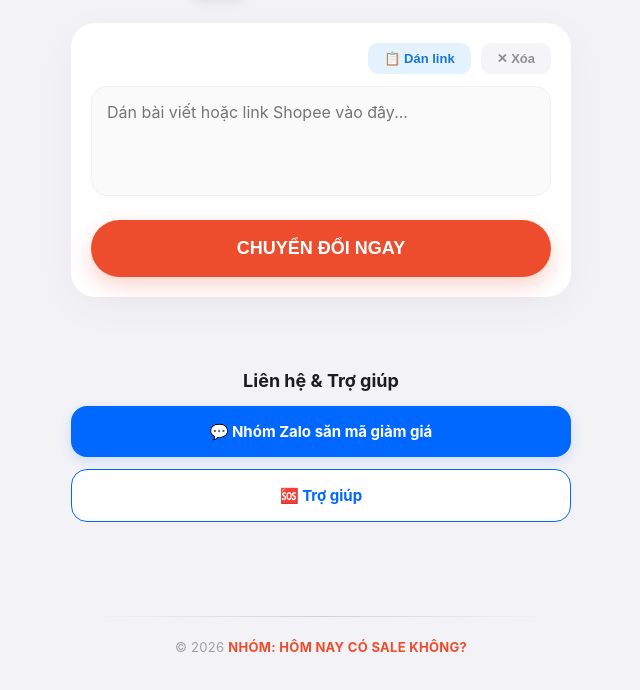
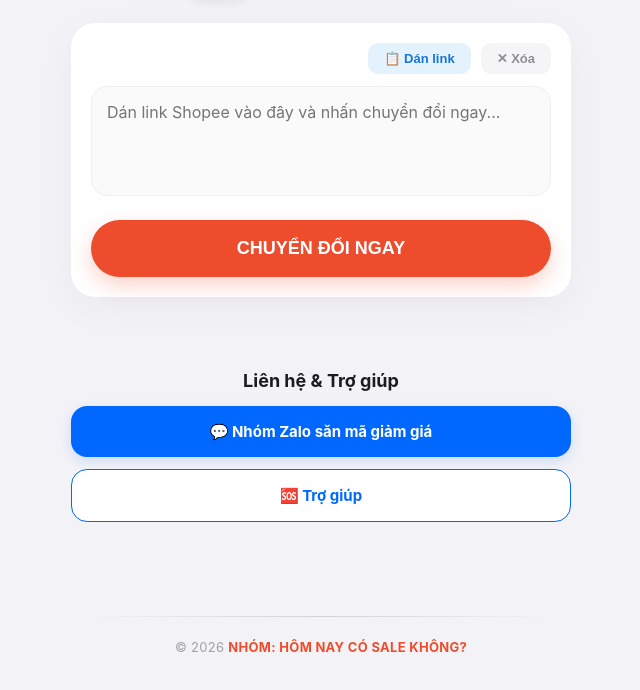
Before and after one commit to DuyKhaVDK/doilinkshopeev1, a website: page index.html in a window 1280 px wide. Shown: the part 82-772 px from the top of the page, without its empty margins (319-959 px from the left). Drawn offline with Linux system fonts and the light colour scheme.

Commit message:
Update index.html

```diff
--- a/index.html
+++ b/index.html
@@ -158,7 +158,7 @@
                 <button class="btn-small btn-clear" onclick="clearInput()">✕ Xóa</button>
             </div>
 
-            <textarea id="inputText" placeholder="Dán bài viết hoặc link Shopee vào đây..."></textarea>
+            <textarea id="inputText" placeholder="Dán link Shopee vào đây và nhấn chuyển đổi ngay..."></textarea>
             <button class="primary-btn" onclick="processText()" id="btnConvert">CHUYỂN ĐỔI NGAY</button>
         </div>
     </div>
```
